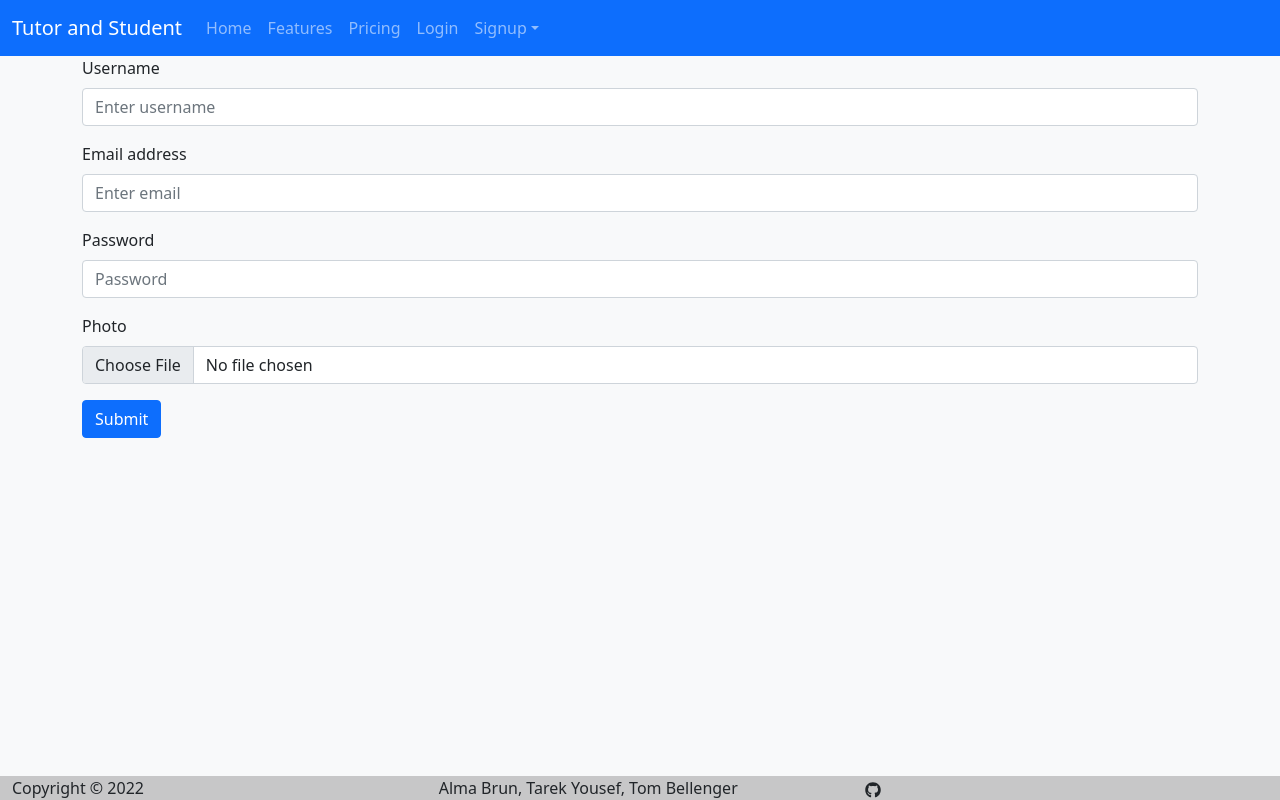
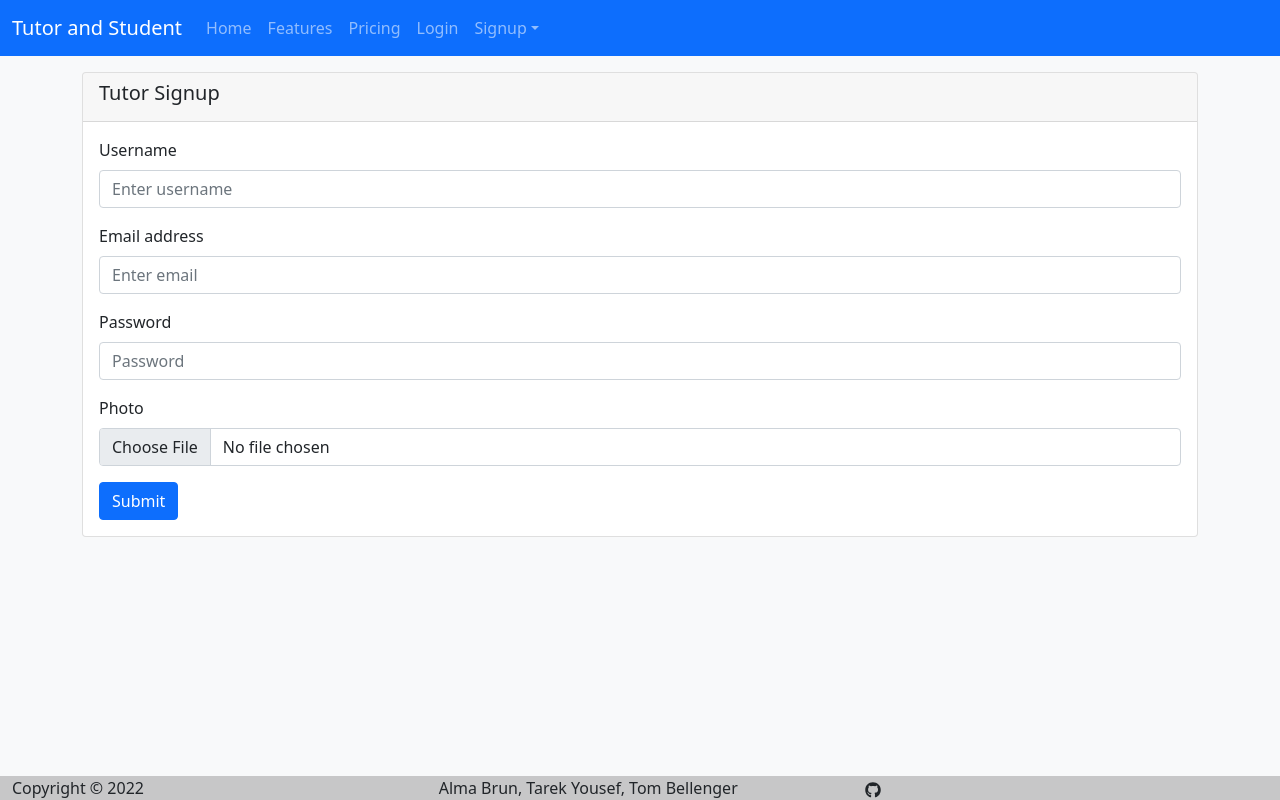
Before and after one commit to ALMA-DEV914/tutor-central-mern, a React (Create React App) app in the folder client/: page /tutor-signup in a window 1280 px wide. Built offline with nearby package versions, Linux system fonts and the light colour scheme.

Commit message:
changes to get tutor details

```diff
--- a/client/src/pages/StudentSignup.js
+++ b/client/src/pages/StudentSignup.js
@@ -2,7 +2,7 @@ import React, { useState } from "react";
 import { useMutation } from "@apollo/client";
 import Auth from "../utils/auth";
 import { ADD_STUDENT } from "../utils/mutations";
-import { Form, Button, Modal } from "react-bootstrap";
+import { Card, Form, Button, Modal } from "react-bootstrap";
 
 function StudentSignup() {
   const [showModal, setShowModal] = useState(false);
@@ -61,7 +61,11 @@ function StudentSignup() {
   };
 
   return (
-    <>
+    <Card className='my-3'>
+      <Card.Header>
+        <Card.Title>Student Signup</Card.Title>
+      </Card.Header>
+      <Card.Body>
         <Form noValidate validated={validated} onSubmit={handleFormSubmit}>
           <Form.Group className='mb-3' controlId='formBasicUsername'>
             <Form.Label>Username</Form.Label>
@@ -106,7 +110,8 @@ function StudentSignup() {
             </Button>
           </Modal.Footer>
         </Modal>
-    </>
+      </Card.Body>
+    </Card>
   );
 }
 
--- a/client/src/pages/TutorDetail.js
+++ b/client/src/pages/TutorDetail.js
@@ -1,4 +1,5 @@
 import React from "react";
+import Auth from "../utils/auth";
 import { useParams } from "react-router-dom";
 import { Button } from "react-bootstrap";
 
@@ -8,6 +9,10 @@ const TutorDetail = () => {
   const handleChatClick = () => {
     // create the chat between student and tutor
   };
+
+  if (!Auth.loggedIn()) {
+    return document.location.replace("/student-signup");
+  }
 
   return (
     <div>
--- a/client/src/pages/TutorSignup.js
+++ b/client/src/pages/TutorSignup.js
@@ -2,7 +2,7 @@ import React, { useState } from "react";
 import { useMutation } from "@apollo/client";
 import Auth from "../utils/auth";
 import { ADD_TUTOR } from "../utils/mutations";
-import { Form, Button, Modal } from "react-bootstrap";
+import { Card, Form, Button, Modal } from "react-bootstrap";
 
 function TutorSignup() {
   const [showModal, setShowModal] = useState(false);
@@ -63,7 +63,11 @@ function TutorSignup() {
   };
 
   return (
-    <>
+    <Card className='my-3'>
+      <Card.Header>
+        <Card.Title>Tutor Signup</Card.Title>
+      </Card.Header>
+      <Card.Body>
         <Form noValidate validated={validated} onSubmit={handleFormSubmit}>
           <Form.Group className='mb-3' controlId='formBasicUsername'>
             <Form.Label>Username</Form.Label>
@@ -119,7 +123,8 @@ function TutorSignup() {
             </Button>
           </Modal.Footer>
         </Modal>
-    </>
+      </Card.Body>
+    </Card>
   );
 }
 
```
Also changed, not shown: 1 other file (tests, documents, lock files or other folders). Lines whose indentation alone changed are shown as unchanged.
